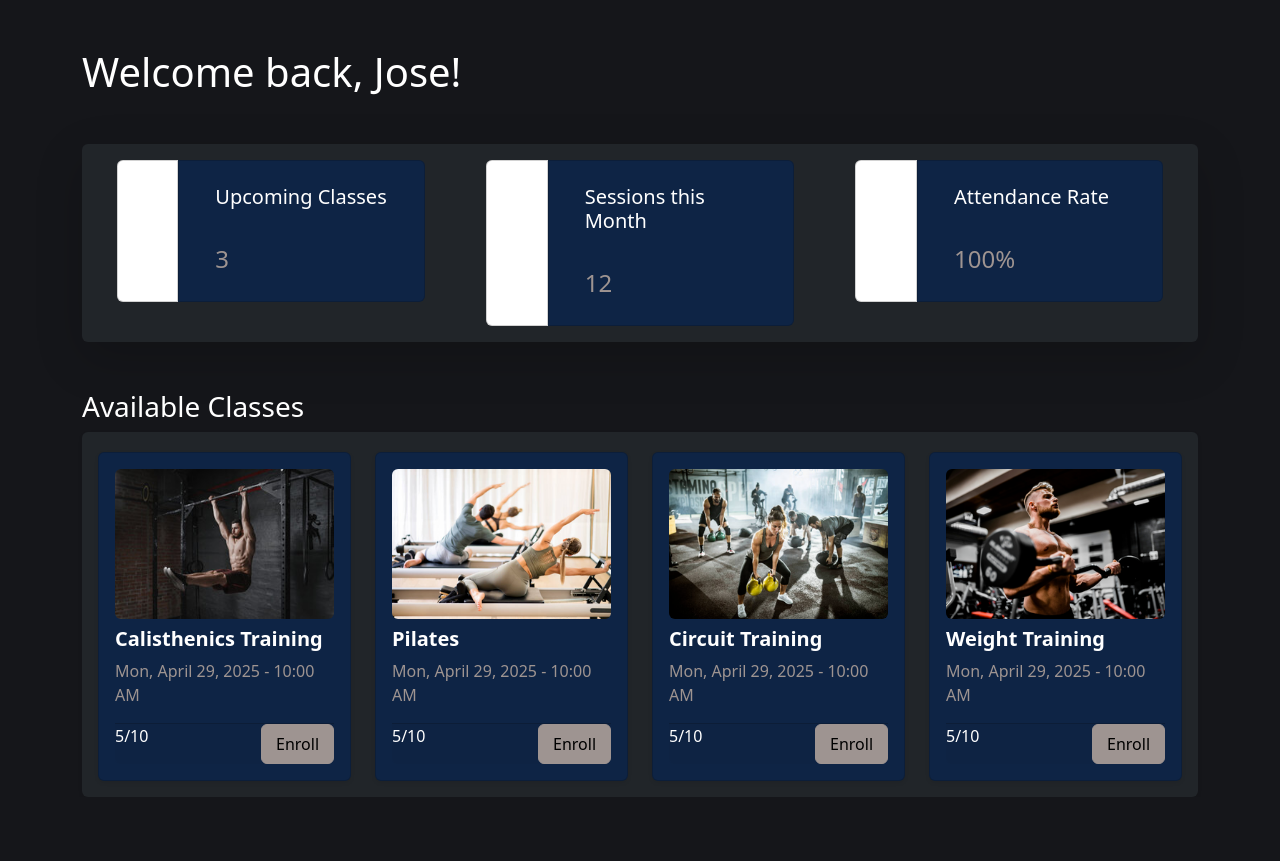
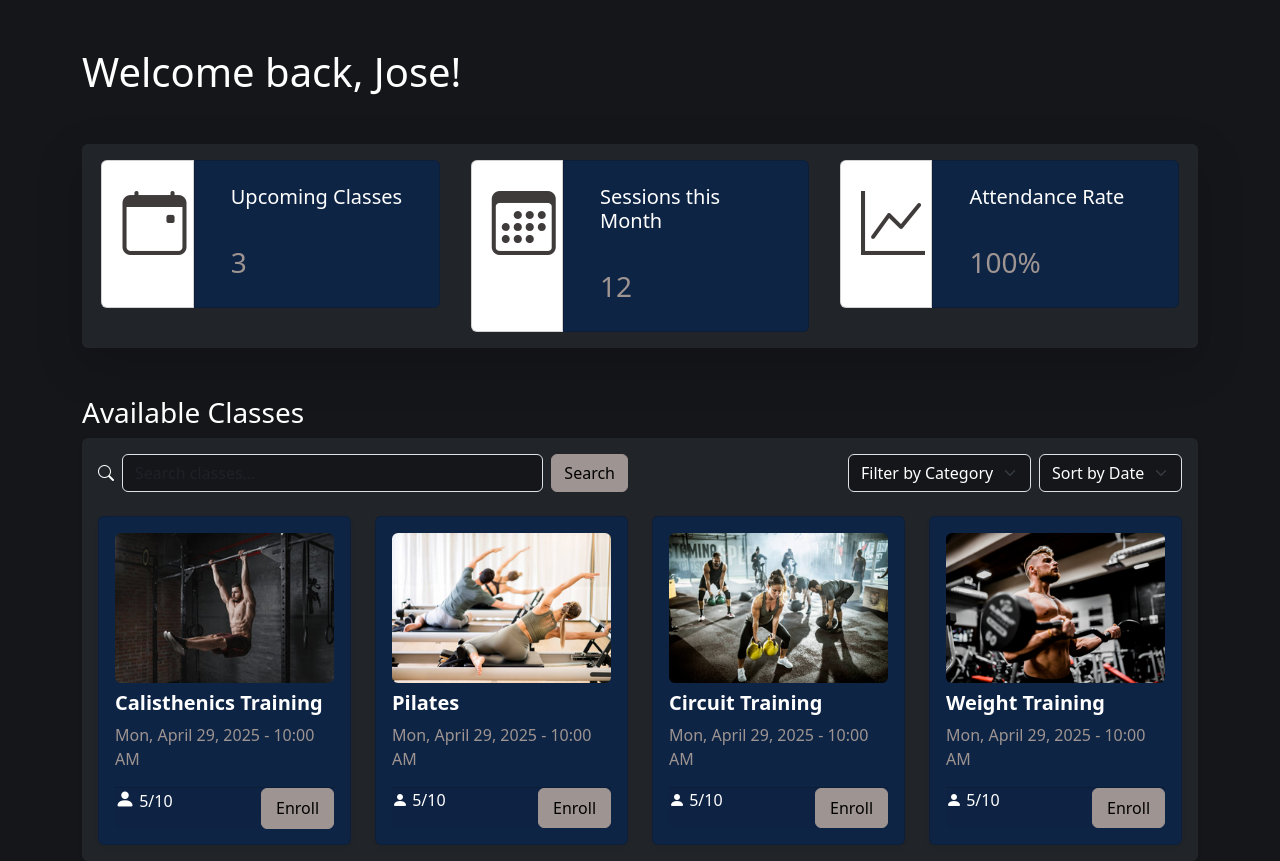
Before and after one commit to twapegg/beastmodeHQ, a PHP site: page /member/dashboard.php in a window 1280 px wide. Shown: the part 92-953 px from the top of the page. Before the commit the page ends 889 px from the top, so only its background shows below. Run offline with PHP 8.4, Linux system fonts and the light colour scheme.

Commit message:
Updated mem/dash + classes

```diff
--- a/member/dashboard.php
+++ b/member/dashboard.php
@@ -4,6 +4,7 @@
 <head>
     <meta charset="utf-8">
     <meta name="viewport" content="width=device-width, initial-scale=1">
+    <link href="https://cdn.jsdelivr.net/npm/bootstrap-icons/font/bootstrap-icons.css" rel="stylesheet">
     <link href="https://cdn.jsdelivr.net/npm/bootstrap@5.3.5/dist/css/bootstrap.min.css" rel="stylesheet"
         integrity="sha384-SgOJa3DmI69IUzQ2PVdRZhwQ+dy64/BUtbMJw1MZ8t5HZApcHrRKUc4W0kG879m7" crossorigin="anonymous">
     <link rel="stylesheet" href="../styles.css">
@@ -65,11 +66,13 @@
 
             <div class="col-4">
                     <div class="row justify-content-center">
-                    <div class="card col-2  bg-white white rounded-0 rounded-start"></div>
+                    <div class="card col-3  bg-white white rounded-0 rounded-start">
+                        <i class="bi bi-calendar-event text-secondary-emphasis display-3 mt-4 ms-2"></i>
+                    </div>
                     <div class="card col-8 h-100 rounded-0 rounded-end bg-primary text-light">
                         <div class="card-body d-flex flex-column p-4">
                             <h5 class="card-title ">Upcoming Classes</h5>
-                            <p class="card-text text-secondary mt-4 fs-4">3</p>
+                            <p class="card-text text-secondary mt-4 fs-3">3</p>
                         </div>
                     </div>
                     </div>
@@ -78,11 +81,13 @@
 
                 <div class="col-4">
                     <div class="row justify-content-center">
-                    <div class="card col-2  bg-white white rounded-0 rounded-start"></div>
+                    <div class="card col-3  bg-white white rounded-0 rounded-start">
+                        <i class="bi bi-calendar3 text-secondary-emphasis display-3 mt-4 ms-2"></i>
+                    </div>
                     <div class="card col-8 h-100 rounded-0 rounded-end bg-primary text-light">
                         <div class="card-body d-flex flex-column p-4">
                             <h5 class="card-title ">Sessions this Month</h5>
-                            <p class="card-text text-secondary mt-4 fs-4">12</p>
+                            <p class="card-text text-secondary mt-4 fs-3">12</p>
                         </div>
                     </div>
                     </div>
@@ -91,13 +96,13 @@
 
                 <div class="col-4">
                     <div class="row justify-content-center">
-                    <div class="card col-2  bg-white white rounded-0 rounded-start">
-                        <i class="bi bi-journal-check" style="color:black"></i>
+                    <div class="card col-3  bg-white white rounded-0 rounded-start">
+                        <i class="bi bi-graph-up text-secondary-emphasis display-3 mt-4 ms-2"></i>
                     </div>
                     <div class="card col-8 h-100 rounded-0 rounded-end bg-primary text-light">
                         <div class="card-body d-flex flex-column p-4">
                             <h5 class="card-title ">Attendance Rate</h5>
-                            <p class="card-text text-secondary mt-4 fs-4">100%</p>
+                            <p class="card-text text-secondary mt-4 fs-3">100%</p>
                         </div>
                     </div>
                     </div>
@@ -110,6 +115,32 @@
         <h3 class="mt-5">Available Classes</h3>
 
         <div class="container bg-dark rounded p-3 shadow-sm">
+
+            <div class="row mb-4">
+                <div class="col-md-6">
+                    <form class="d-flex align-items-center">
+                        <i class="bi bi-search"></i>
+                        <input class="form-control me-2 ms-2 text-white" type="search" placeholder="Search classes..." aria-label="Search">
+                        <button class="btn btn-secondary" type="submit">Search</button>
+                    </form>
+                </div>
+                <div class="col-md-6">
+                    <div class="d-flex justify-content-md-end justify-content-start mt-3 mt-md-0">
+                        <select class="form-select w-auto me-2 text-light" aria-label="Filter by category">
+                            <option selected>Filter by Category</option>
+                            <option value="1">Strength</option>
+                            <option value="2">Cardio</option>
+                            <option value="3">Flexibility</option>
+                        </select>
+                        <select class="form-select w-auto text-light" aria-label="Sort by date">
+                            <option selected>Sort by Date</option>
+                            <option value="1">Upcoming</option>
+                            <option value="2">Past</option>
+                        </select>
+                    </div>
+                </div>
+            </div>
+
             <div class="row justify-content-evenly mt-1">
 
             <div class="col-3">
@@ -123,7 +154,7 @@
 
                 <div class="card-footer d-flex justify-content-between p-0">
                     <p class="text-white fw-lighter fs-6">
-                        <i class="bi bi-person-fill"></i> 5/10
+                        <i class="bi bi-person-fill display-6";"></i> 5/10
                     </p>
                     <button type="submit" class=" col-4 btn btn-secondary">Enroll</button>
                 </div>
```
Also changed, not shown: classes.php (+5 -2 lines).
